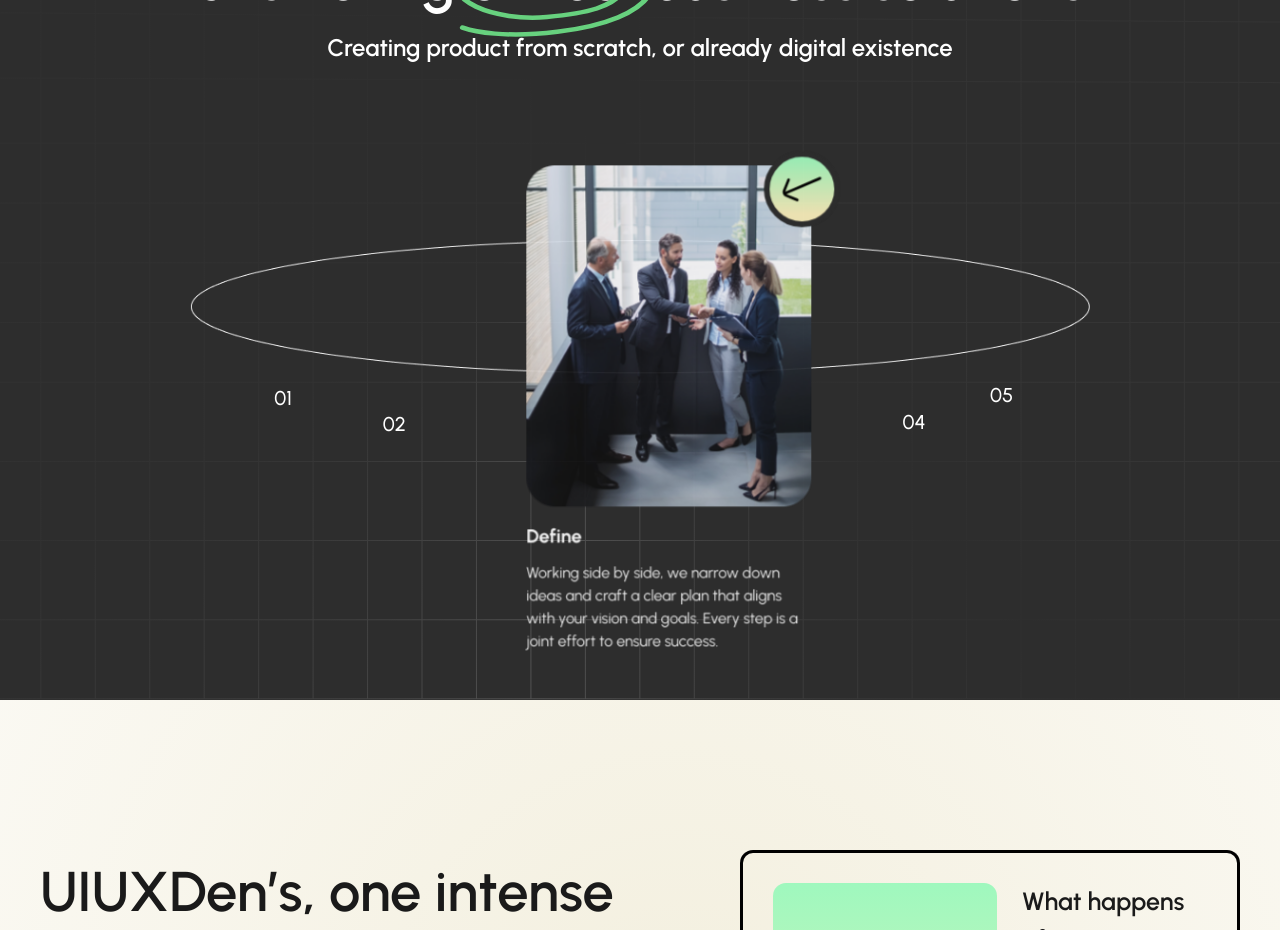
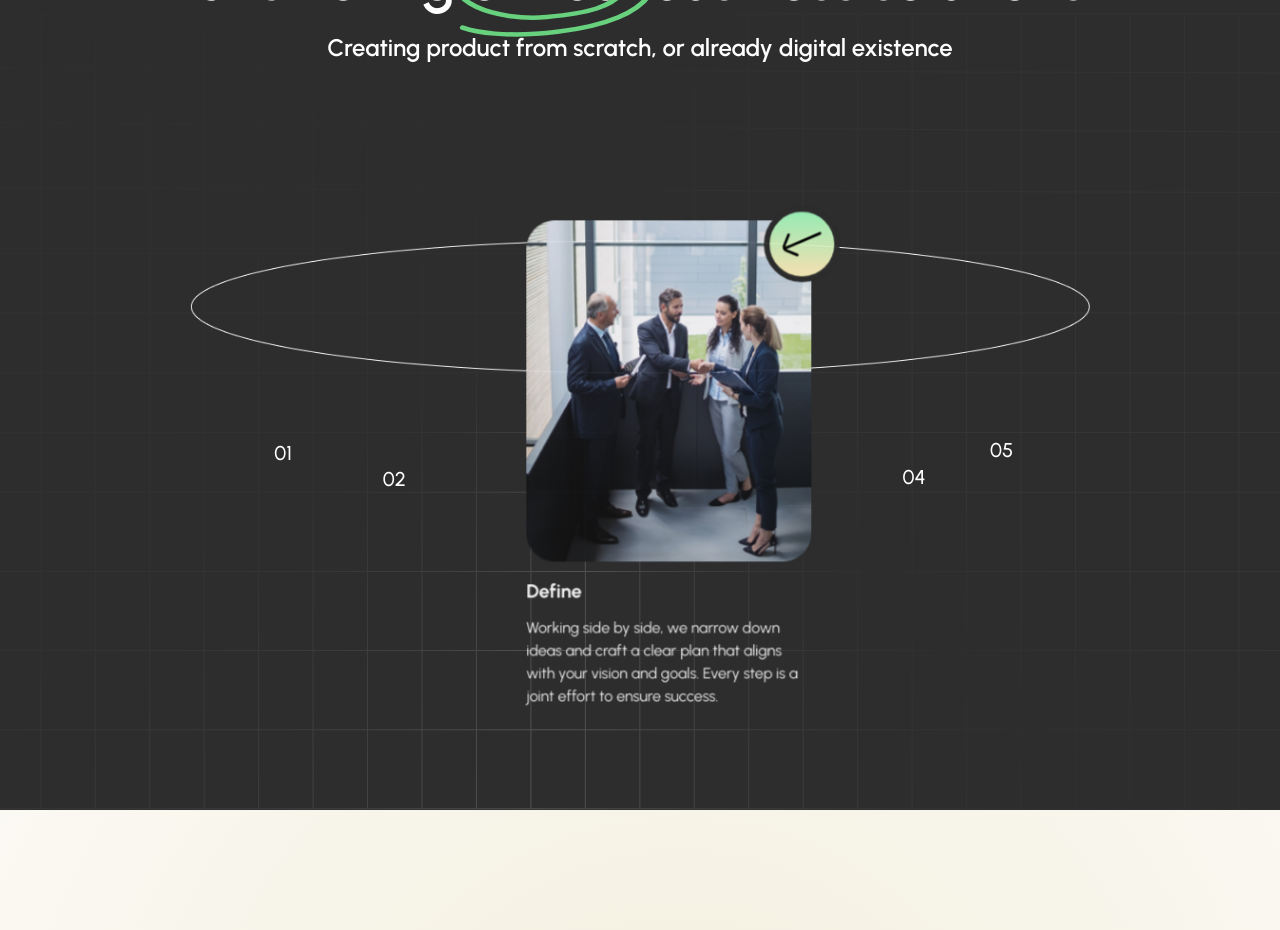
Before and after one commit to rtksng/uiuxden, a React (Vite) app: page /uiuxdenred/design-sprint in a window 1280 px wide. Shown: the part 1720-2650 px from the top of the page. Built offline with nearby package versions, Linux system fonts and the light colour scheme.

Commit message:
UI changes and updations

```diff
--- a/src/components/Carousal.tsx
+++ b/src/components/Carousal.tsx
@@ -85,7 +85,7 @@ const Carousel: React.FC = () => {
   };
 
   return (
-    <div className="custom-carousalsec relative w-full h-[500px]">
+    <div className="custom-carousalsec relative w-full h-[610px]">
       {/* Arrows (only on small screens) */}
       <button
         onClick={prevStep}
```
